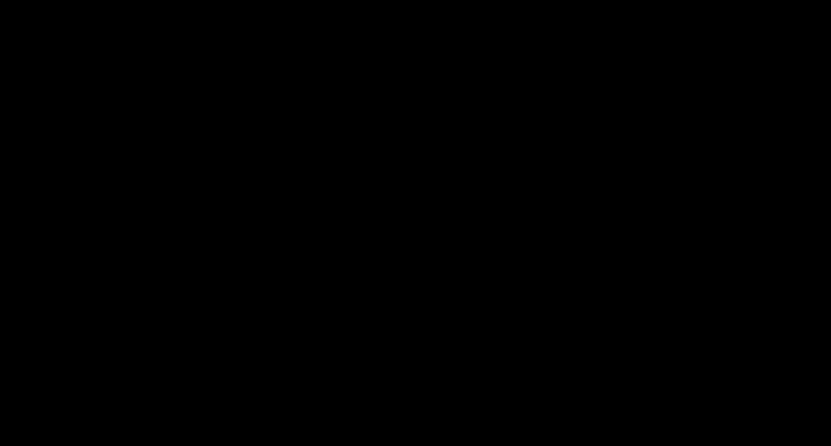
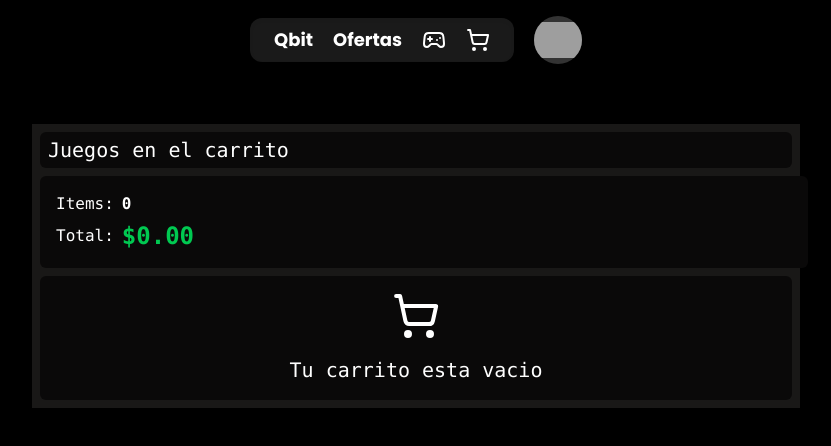
Before and after one commit to baa4ts/QBIT, a React (Vite) app: page /usuario/carrito in a window 1280 px wide. Shown: the top 446 px of the page, without its empty margins (224-1055 px from the left). Built offline with nearby package versions, Linux system fonts and the light colour scheme; grey boxes are pictures that could not be loaded.

Commit message:
Actualizacion carrito

```diff
--- /dev/null
+++ b/src/components/Usuario/CarritoVacio.tsx
@@ -0,0 +1,12 @@
+import { ShoppingCart } from 'lucide-react';
+
+const CarritoVacio = () => {
+  return (
+    <section className='flex h-full w-auto flex-col items-center justify-center rounded-md bg-[#0A0909] p-4 font-mono text-white md:m-2 md:text-xl'>
+      <ShoppingCart className='mb-4 h-12 w-12 text-white' />
+      <h1>Tu carrito esta vacio</h1>
+    </section>
+  );
+};
+
+export default CarritoVacio;
--- /dev/null
+++ b/src/components/Usuario/ListaCarrito.tsx
@@ -0,0 +1,35 @@
+import { Trash2 } from 'lucide-react';
+import { Link } from 'react-router';
+import { useCarrito, type JuegoCarrito } from '../../store/carritoStore';
+
+export interface ListaCarritoProps {
+  juegos: JuegoCarrito[];
+}
+
+const ListaCarrito = ({ juegos }: ListaCarritoProps) => {
+  const { eliminar } = useCarrito();
+
+  return (
+    <section className='flex flex-col gap-3 rounded-md bg-[#0A0909] p-3 font-mono text-white md:m-2'>
+      {juegos.map(juego => (
+        <div key={`${juego.id}-${juego.slug}`} className='flex w-full items-center justify-between gap-4 rounded-md bg-[#1a1a1a] p-3 transition-colors hover:bg-[#2a2a2a]'>
+          {/* Link al juego */}
+          <Link to={`/juegos/${juego.slug}`} className='flex flex-1 items-center gap-4'>
+            <img src={juego.imagen} alt={juego.slug} className='h-16 w-16 rounded-md object-cover md:h-20 md:w-20' />
+            <span className='truncate text-lg font-bold md:text-2xl'>{juego.slug}</span>
+          </Link>
+
+          {/* Precio */}
+          <span className='text-lg font-extrabold text-green-500 md:text-2xl'>${juego.precio.toFixed(2)}</span>
+
+          {/* Boton eliminar */}
+          <button onClick={() => eliminar(juego.id)} className='rounded-md bg-red-600 p-2 text-white transition-colors hover:bg-red-700' title='Eliminar del carrito'>
+            <Trash2 className='h-5 w-5 md:h-6 md:w-6' />
+          </button>
+        </div>
+      ))}
+    </section>
+  );
+};
+
+export default ListaCarrito;
--- /dev/null
+++ b/src/components/Usuario/ResumenCarrito.tsx
@@ -0,0 +1,39 @@
+import { useCarrito, type JuegoCarrito } from '../../store/carritoStore';
+
+export interface ResumenCarritoProps {
+  juegos: JuegoCarrito[];
+}
+
+const ResumenCarrito = ({ juegos }: ResumenCarritoProps) => {
+  const { limpiar } = useCarrito();
+  const cantidad = juegos.length;
+  const total = juegos.reduce((acc, juego) => acc + juego.precio, 0);
+
+  return (
+    <section className='flex w-full flex-row items-center justify-between rounded-md bg-[#0A0909] p-3 font-mono text-white md:m-2 md:gap-6 md:p-4'>
+      {/* Izquierda: Items y Total */}
+      <div className='flex flex-col items-start gap-1 text-sm md:text-base'>
+        <div className='flex items-center gap-1 md:gap-2'>
+          <span>Items:</span>
+          <span className='font-bold'>{cantidad}</span>
+        </div>
+        <div className='flex items-center gap-1 md:gap-2'>
+          <span>Total:</span>
+          <span className='text-lg font-extrabold text-green-500 md:text-2xl'>${total.toFixed(2)}</span>
+        </div>
+      </div>
+
+      {/* Derecha: Botones */}
+      {total > 0 && (
+        <div className='flex flex-col gap-2 md:flex-row'>
+          <button className='rounded-md bg-green-600 px-4 py-2 text-sm font-bold text-white transition-colors hover:bg-green-700 md:px-6 md:py-3 md:text-xl'>Proceder al pago</button>
+          <button onClick={limpiar} className='rounded-md bg-red-600 px-4 py-2 text-sm font-bold text-white transition-colors hover:bg-red-700 md:px-6 md:py-3 md:text-xl'>
+            Limpiar
+          </button>
+        </div>
+      )}
+    </section>
+  );
+};
+
+export default ResumenCarrito;
--- a/src/pages/Juegos/Biblioteca.tsx
+++ b/src/pages/Juegos/Biblioteca.tsx
@@ -41,7 +41,7 @@
       {/* Se reutiliza la mayoria de cosas*/}
       <Navbar />
       {/* Menu */}
-      <MenuJuego mostrarOfertas={false} buscarJuego={buscar} setBuscarJuego={setBuscar} />
+      <MenuJuego mostrarOfertas={false} buscar={buscar} setBuscar={setBuscar} />
       {/* Menu de categorias */}
       <SelectorCategorias todas={categoriasPruevas} categorias={categorias} setCategorias={setCategorias} />
       {/* Separador con texto */}
--- a/src/pages/Juegos/Juegos.tsx
+++ b/src/pages/Juegos/Juegos.tsx
@@ -10,52 +10,49 @@
 import { GenararUrl } from '../../Utils/GerarUrl';
 
 const Juegos = () => {
-  // Hooks
   const [searchParams] = useSearchParams();
   const navegar = useNavigate();
 
-  // Variables
-  const [pagina, setPagina] = useState<number>(0);
+  // Estados
+  const [pagina, setPagina] = useState<number>(1);
   const [ofertas, setOfertas] = useState<boolean>(false);
   const [categorias, setCategorias] = useState<string[]>([]);
   const [buscar, setBuscar] = useState<string>('');
 
-  // Datos url
-  const urlOfertas = (searchParams.get('ofertas') || '').trim().toLowerCase() === 'true';
-  const urlPage = Number(searchParams.get('page')) || 1;
-  const urlCategoria = searchParams.getAll('categoria');
+  // Inicializar desde la URL
+  useEffect(() => {
+    const urlOfertas = (searchParams.get('ofertas') || '').trim().toLowerCase() === 'true';
+    const urlPage = Number(searchParams.get('page')) || 1;
+    const urlCategoria = searchParams.getAll('categoria');
+    const urlBuscar = searchParams.get('buscar') || '';
 
-  //
-  //
-  // Los datos estan en interface (de pruevas)
-  //
-  //
-  //
-
-  // Establecer las categorias
-  useEffect(() => {
     setPagina(urlPage);
     setCategorias(urlCategoria);
     setOfertas(urlOfertas);
-  }, []);
+    setBuscar(urlBuscar);
+    console.log(buscar);
+  }, [searchParams]);
 
-  // Actualizar la url
+  // Actualizar la URL cuando cambian filtros
   useEffect(() => {
     const search = GenararUrl({ pagina, ofertas, categorias, buscar });
-    console.log(ofertas);
     navegar({ pathname: '/juegos', search }, { replace: true });
-  }, [pagina, ofertas, categorias, buscar]);
+  }, [pagina, ofertas, categorias, buscar, navegar]);
 
   return (
     <ContenedorAuto>
-      {/* Se reutiliza el contendor y listado de usuario */}
       <Navbar />
+
       {/* Menu de buscar */}
-      <MenuJuego label='Ofertas' mostrarOfertas activo={ofertas} setActivo={setOfertas} buscarJuego={buscar} setBuscarJuego={setBuscar} />
+      <MenuJuego label='Ofertas' mostrarOfertas activo={ofertas} setActivo={setOfertas} buscar={buscar} setBuscar={setBuscar} />
+
       {/* Menu de categorias */}
       <SelectorCategorias todas={categoriasPruevas} categorias={categorias} setCategorias={setCategorias} />
+
       {/* Listado de juegos */}
       <UltimasCompras mostrarPrecio={true} ultimosJuegos={juegosPruevas} />
+
+      {/* Paginador */}
       <Paginador pagina={pagina} setPagina={setPagina} max={10} />
     </ContenedorAuto>
   );
--- a/src/pages/Usuarios/Carrito.tsx
+++ b/src/pages/Usuarios/Carrito.tsx
@@ -1,5 +1,22 @@
+import ContenedorAuto from '../../components/Shared/ContenedorAuto';
+import Navbar from '../../components/Shared/Navbar';
+import CarritoVacio from '../../components/Usuario/CarritoVacio';
+import ListaCarrito from '../../components/Usuario/ListaCarrito';
+import ResumenCarrito from '../../components/Usuario/ResumenCarrito';
+import UsuarioSeparador from '../../components/Usuario/UsuarioSeparador';
+import { useCarrito } from '../../store/carritoStore';
+
 const Carrito = () => {
-  return <div>Carrito</div>;
+  const { juegos } = useCarrito();
+
+  return (
+    <ContenedorAuto className='mt-15'>
+      <Navbar />
+      <UsuarioSeparador titulo='Juegos en el carrito' />
+      <ResumenCarrito juegos={juegos} />
+      {juegos.length > 1 ? <ListaCarrito juegos={juegos} /> : <CarritoVacio />}
+    </ContenedorAuto>
+  );
 };
 
 export default Carrito;
--- a/src/pages/Usuarios/Perfil.tsx
+++ b/src/pages/Usuarios/Perfil.tsx
@@ -10,7 +10,7 @@
 const Perfil = () => {
   const usuario: UsuarioInterface = {
     id: 1,
-    imagenUrl: 'https://i.pinimg.com/736x/cd/35/56/cd3556de028e954d49503939ca861cfc.jpg',
+    imagenUrl: 'https://i.pinimg.com/736x/2d/85/dd/2d85dd0cd66653ffd336afed2ba551ca.jpg',
     nombre: 'Hideo Kojima',
     ubicacion: 'Tokio, Japón (Creador de MGS y DS)',
     ultimos: [
--- /dev/null
+++ b/src/store/carritoStore.ts
@@ -0,0 +1,54 @@
+import { create } from 'zustand';
+
+export interface JuegoCarrito {
+  id: number;
+  imagen: string;
+  precio: number;
+  slug: string;
+}
+
+export interface CarritoStore {
+  // State
+  juegos: JuegoCarrito[];
+
+  // Acciones
+  agregar: (juego: JuegoCarrito) => boolean;
+  eliminar: (id: number) => boolean;
+  limpiar: () => boolean;
+}
+
+export const useCarrito = create<CarritoStore>((set, get) => ({
+  // State
+  juegos: [],
+
+  // Acciones
+  agregar: (juego: JuegoCarrito) => {
+    try {
+      const { juegos } = get();
+      set({ juegos: [...juegos, juego] });
+      return true;
+    } catch {
+      return false;
+    }
+  },
+
+  eliminar: (id: number) => {
+    try {
+      const { juegos } = get();
+      const nuevaLista = juegos.filter(a => a.id !== id);
+      set({ juegos: nuevaLista });
+      return true;
+    } catch {
+      return false;
+    }
+  },
+
+  limpiar: () => {
+    try {
+      set({ juegos: [] });
+      return true;
+    } catch {
+      return false;
+    }
+  },
+}));
--- a/src/store/usuarioStore.ts
+++ b/src/store/usuarioStore.ts
@@ -23,7 +23,7 @@
  */
 export const useUsuario = create<UsuarioState>(set => ({
   // Datos
-  usuario: { id: '1', icono: 'https://i.pinimg.com/1200x/89/ae/5a/89ae5a3a0cb593a91c1948b55a494236.jpg', permiso: 1, token: '' },
+  usuario: { id: '1', icono: 'https://i.pinimg.com/736x/2d/85/dd/2d85dd0cd66653ffd336afed2ba551ca.jpg', permiso: 1, token: '' },
 
   // Acciones
   guardarUsuario: usuario => set({ usuario }),
```
Also changed, not shown: src/components/Shared/MenuJuego.tsx (+16 -8 lines).
